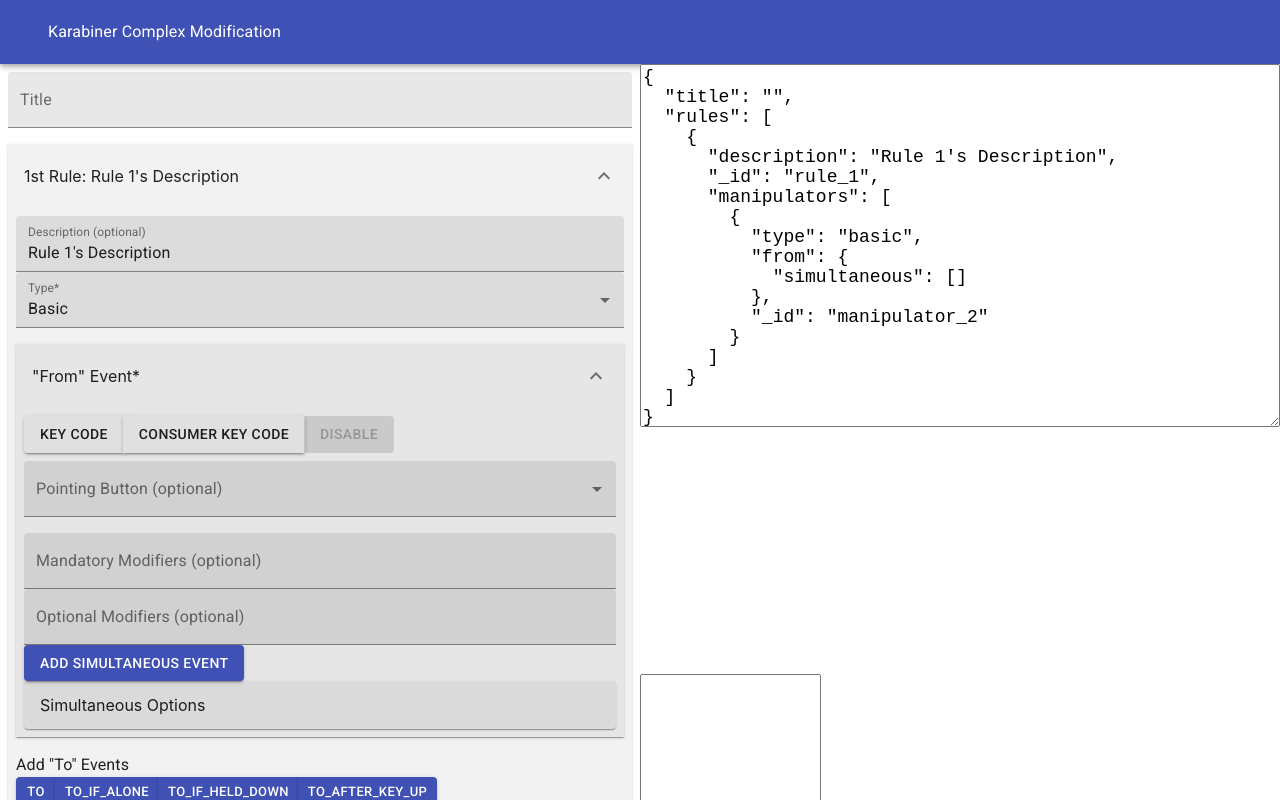
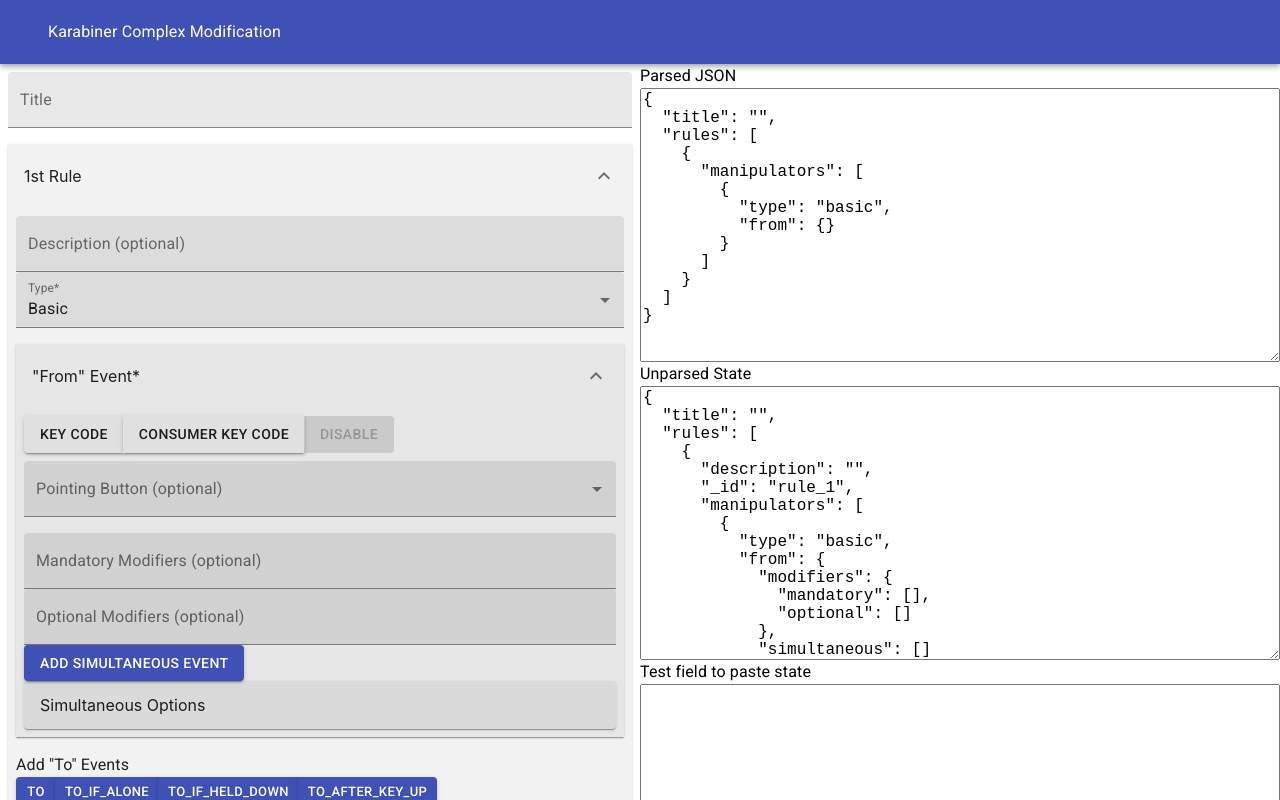
Before and after one commit to genesy/karabiner-complex-rules-generator, a React (Create React App) app: page / in a window 1280 px wide. Shown: the top 800 px of the page. Built offline with nearby package versions, Linux system fonts and the light colour scheme.

Commit message:
Adds Readme and fixes some parsing

```diff
--- a/public/index.html
+++ b/public/index.html
@@ -24,7 +24,7 @@
       work correctly both with client-side routing and a non-root public URL.
       Learn how to configure a non-root public URL by running `npm run build`.
     -->
-    <title>React App</title>
+    <title>Karabiner Complex Rules Generator</title>
   </head>
   <body>
     <noscript>You need to enable JavaScript to run this app.</noscript>
--- a/src/App.css
+++ b/src/App.css
@@ -6,9 +6,9 @@ body,
 }
 
 .generated-code {
-  height: 40%;
+  height: 30%;
   width: 100%;
-  font-size: large;
+  font-size: medium;
   font-family: 'Courier New', Courier, monospace;
 }
 
--- a/src/components/MainForm.tsx
+++ b/src/components/MainForm.tsx
@@ -8,6 +8,7 @@ import {
   Box,
   ExpansionPanelSummary,
   ExpansionPanel,
+  Typography,
 } from '@material-ui/core';
 import ExpandMoreIcon from '@material-ui/icons/ExpandMore';
 import AddIcon from '@material-ui/icons/Add';
@@ -18,6 +19,7 @@ import IManipulator from '../types/IManipulator';
 import IFromEventDefinition from '../types/IFromEventDefinition';
 import { initialFromObject } from '../initialStates';
 import IToEventDefinition from '../types/IToEventDefinition';
+import ISimultaneous from '../types/ISimultaneous';
 
 interface Props {}
 interface FormState {
@@ -36,9 +38,9 @@ const initialManipulator: IManipulator = {
   },
 };
 
-const getInitialRule = (length = 1): IRule => {
+const getInitialRule = (): IRule => {
   return {
-    ...generateWithId({ description: `Rule ${length}'s Description` }, 'rule'),
+    ...generateWithId({ description: '' }, 'rule'),
     manipulators: [generateWithId(initialManipulator, 'manipulator')],
   };
 };
@@ -133,8 +135,6 @@ const parseFromObject = (fromObject: IFromEventDefinition) => {
   return _from;
 };
 
-const parseToObject = (toObject: any) => {};
-
 const parseStateToMinimumJSON = (state: any) => {
   const parsedState = _.cloneDeep(state);
 
@@ -145,10 +145,29 @@ const parseStateToMinimumJSON = (state: any) => {
     rule.manipulators.forEach((manipulator: IManipulator) => {
       manipulator.from = parseFromObject(manipulator.from);
 
-      if (_.isEmpty(manipulator.from)) {
-        delete manipulator.from;
+      const newSimultaneous: ISimultaneous[] = [];
+      manipulator?.from?.simultaneous?.forEach(
+        (simultaneous: ISimultaneous) => {
+          delete simultaneous._id;
+          if (simultaneous?.key_code?.value) {
+            simultaneous.key_code = simultaneous.key_code.value;
+          }
+          if (!_.isEmpty(simultaneous)) {
+            newSimultaneous.push(simultaneous);
+          }
+        },
+      );
+      manipulator.from.simultaneous = newSimultaneous;
+
+      if (_.isEmpty(manipulator.from.simultaneous)) {
+        delete manipulator.from.simultaneous;
       }
+      // if (_.isEmpty(manipulator.from)) {
+      //   delete manipulator.from;
+      // }
+      delete manipulator._id;
     });
+    delete rule._id;
   });
 
   return parsedState;
@@ -172,7 +191,7 @@ const MainForm: React.FC<Props> = () => {
   const addRule = () => {
     const newFormState = { ...formState };
     newFormState.rules = newFormState.rules || [];
-    newFormState.rules.push(getInitialRule(newFormState.rules.length + 1));
+    newFormState.rules.push(getInitialRule());
     setFormState({ ...newFormState });
   };
 
@@ -222,13 +241,23 @@ const MainForm: React.FC<Props> = () => {
           </Box>
         </Grid>
         <Grid item xs container>
+          <Typography>Parsed JSON</Typography>
           <textarea
             className="generated-code"
             // value={JSON.stringify(formState, null, 2)}
             readOnly
             value={JSON.stringify(parseStateToMinimumJSON(formState), null, 2)}
           />
+          <Typography>Unparsed State</Typography>
           <textarea
+            className="generated-code"
+            value={JSON.stringify(formState, null, 2)}
+            readOnly
+            // value={JSON.stringify(parseStateToMinimumJSON(formState), null, 2)}
+          />
+          <Typography>Test field to paste state</Typography>
+          <textarea
+            className="generated-code"
             onBlur={e => {
               try {
                 setFormState(parseJSONfirst(e.target.value));
--- a/src/types/ISimultaneous.ts
+++ b/src/types/ISimultaneous.ts
@@ -1,6 +1,7 @@
 export default interface ISimultaneous {
-  key_code?: string;
-  consumer_code?: string;
+  // TODO: add keycode label value type
+  key_code?: string | any;
+  consumer_code?: string | any;
   pointing_button?: string;
   _id?: string;
 }
```
Also changed, not shown: 1 other file (tests, documents, lock files or other folders).
